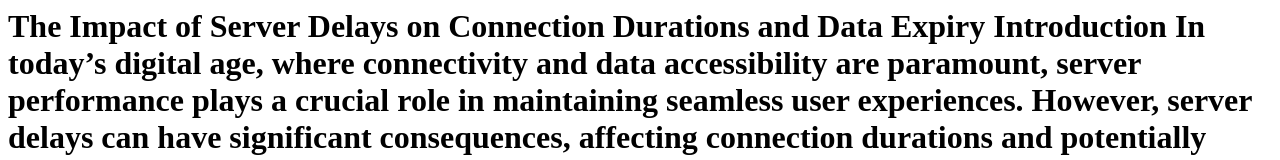
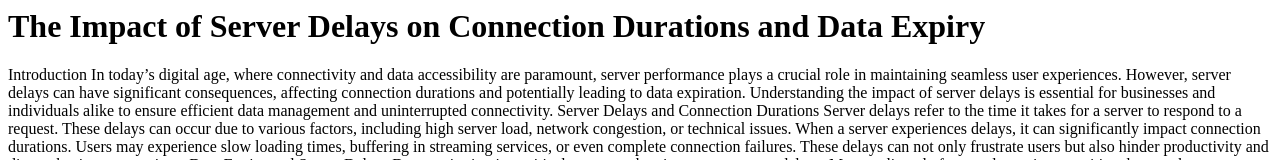
Before and after one commit to winllyc/eb, a plain HTML site: page index.html in a window 1280 px wide. Shown: the top 160 px of the page. Drawn offline with Linux system fonts and the light colour scheme.

Commit message:
Update index.html

```diff
--- a/index.html
+++ b/index.html
@@ -1,4 +1,4 @@
-<H1>The Impact of Server Delays on Connection Durations and Data Expiry
+<H1>The Impact of Server Delays on Connection Durations and Data Expiry</H1>
 
 Introduction
 
```
